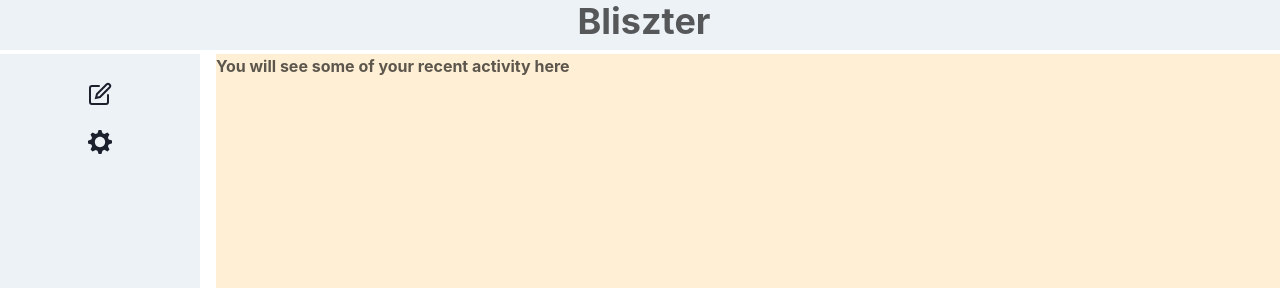
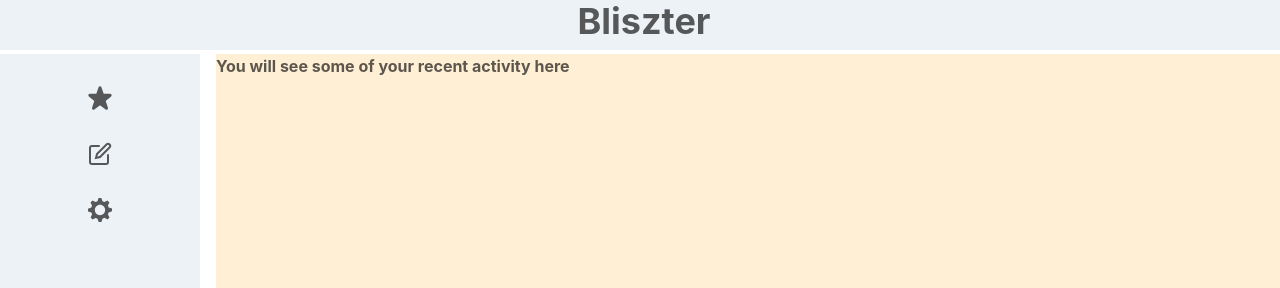
Before and after one commit to arjunlubana/bliszter, a Next.js app: page /dashboard in a window 1280 px wide. Shown: the top 288 px of the page. Built offline with nearby package versions, Linux system fonts and the light colour scheme; what supertokens-auth-react would draw is missing.

Commit message:
Add links to sidebar

```diff
--- a/components/sidebar.tsx
+++ b/components/sidebar.tsx
@@ -1,27 +1,27 @@
-import { EditIcon, SearchIcon, SettingsIcon } from "@chakra-ui/icons";
-import { Avatar, Flex, IconButton, Spacer } from "@chakra-ui/react";
+import { EditIcon, SettingsIcon, StarIcon } from "@chakra-ui/icons";
+import { Avatar, Flex, IconButton, Link, Spacer } from "@chakra-ui/react";
+import NextLink from "next/link";
 
 export default function Sidebar() {
   return (
     <Flex h="100%" direction="column" py="1em" align="center">
-      <IconButton
-        aria-label="Write an article"
-        icon={<EditIcon />}
-        size="lg"
-        fontSize="24px"
-      />
-      <IconButton
-        aria-label="Settings"
-        icon={<SettingsIcon />}
-        size="lg"
-        fontSize="24px"
-      />
+      <NextLink href="/dashboard" passHref>
+        <Link>
+          <StarIcon boxSize="1.5em" m="1em" />
+        </Link>
+      </NextLink>
+      <NextLink href="/dashboard/editor" passHref>
+        <Link>
+          <EditIcon boxSize="1.5em" m="1em" />
+        </Link>
+      </NextLink>
+      <NextLink href="/dashboard/integrations" passHref>
+        <Link>
+          <SettingsIcon boxSize="1.5em" m="1em" />
+        </Link>
+      </NextLink>
       <Spacer />
-      <Avatar
-        size="sm"
-        name="Kent Dodds"
-        src="https://bit.ly/kent-c-dodds"
-      />
+      <Avatar size="sm" name="Kent Dodds" src="https://bit.ly/kent-c-dodds" />
     </Flex>
   );
 }
```
